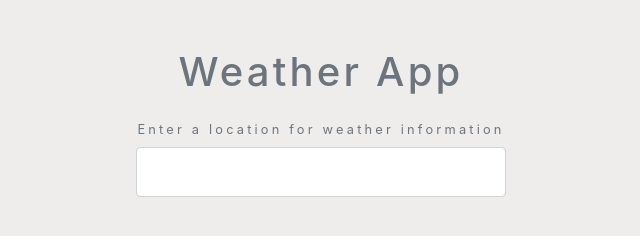
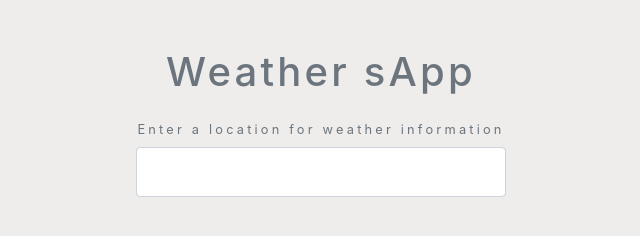
Before and after one commit to alih6051/weather-app, a plain HTML site: page index.html in a window 1280 px wide. Shown: the whole page, without its empty margins (319-959 px from the left). Drawn offline with nearby package versions, Linux system fonts and the light colour scheme.

Commit message:
Update index.html

```diff
--- a/index.html
+++ b/index.html
@@ -11,7 +11,7 @@
 <body>
     <div class="container my-5 mx-auto">
 
-        <h1 class="text-muted text-center my-4">Weather App</h1>
+        <h1 class="text-muted text-center my-4">Weather sApp</h1>
 
         <form class="change-location my-4 text-center text-muted">
             <label for="city">Enter a location for weather information</label>
```
